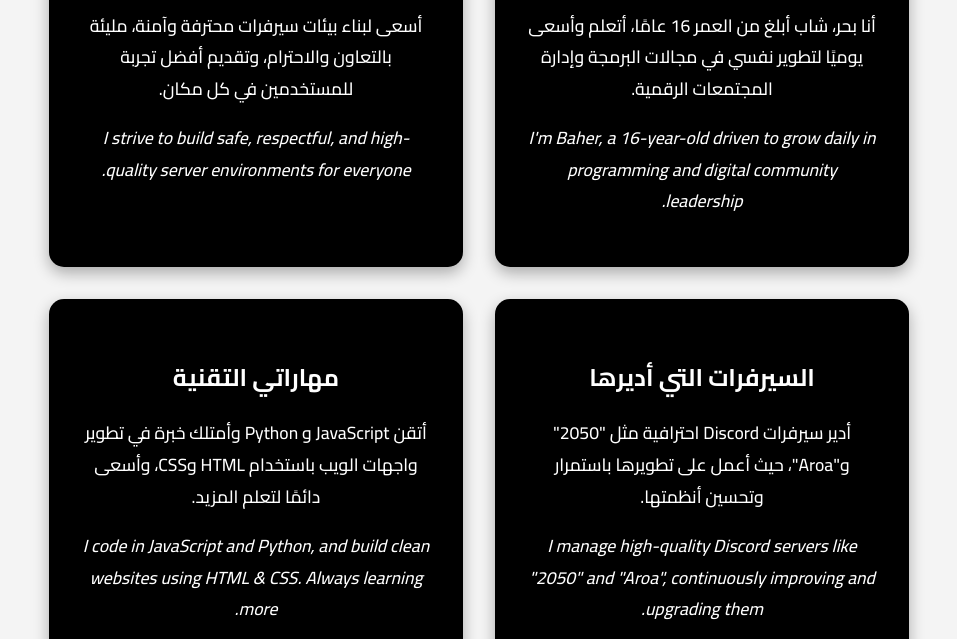
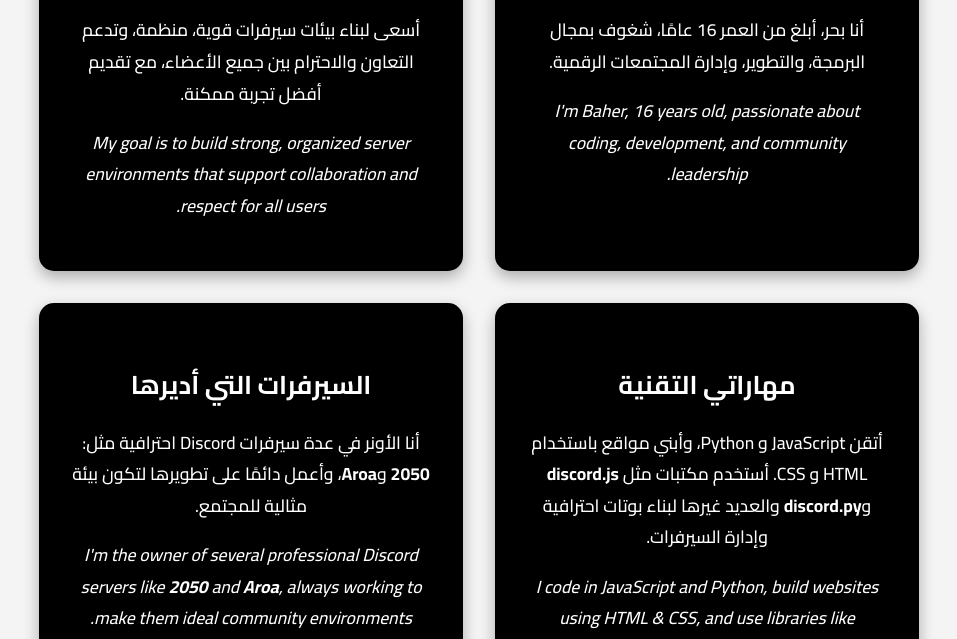
Before and after one commit to b7r11/b7r-website1, a plain HTML site: page index.html in a window 1280 px wide. Shown: the part 453-1092 px from the top of the page, without its empty margins (161-1118 px from the left). Drawn offline with nearby package versions, Linux system fonts and the light colour scheme.

Commit message:
Update index.html

```diff
--- a/index.html
+++ b/index.html
@@ -44,7 +44,7 @@
       color: #fff;
       padding: 2rem;
       border-radius: 15px;
-      width: 350px;
+      width: 360px;
       box-shadow: 0 6px 15px rgba(0,0,0,0.3);
       transition: transform 0.3s;
     }
@@ -56,7 +56,7 @@
     .card h3 {
       color: #ffffff;
       margin-bottom: 1rem;
-      font-size: 1.5rem;
+      font-size: 1.6rem;
     }
 
     .card p {
@@ -94,31 +94,31 @@
 <div class="container">
   <div class="card" data-aos="fade-up" data-aos-delay="100">
     <h3>من أنا؟</h3>
-    <p>أنا بحر، شاب أبلغ من العمر 16 عامًا، أتعلم وأسعى يوميًا لتطوير نفسي في مجالات البرمجة وإدارة المجتمعات الرقمية.</p>
-    <p><em>I'm Baher, a 16-year-old driven to grow daily in programming and digital community leadership.</em></p>
+    <p>أنا بحر، أبلغ من العمر 16 عامًا، شغوف بمجال البرمجة، والتطوير، وإدارة المجتمعات الرقمية.</p>
+    <p><em>I'm Baher, 16 years old, passionate about coding, development, and community leadership.</em></p>
   </div>
 
   <div class="card" data-aos="fade-up" data-aos-delay="200">
     <h3>أهدافي</h3>
-    <p>أسعى لبناء بيئات سيرفرات محترفة وآمنة، مليئة بالتعاون والاحترام، وتقديم أفضل تجربة للمستخدمين في كل مكان.</p>
-    <p><em>I strive to build safe, respectful, and high-quality server environments for everyone.</em></p>
+    <p>أسعى لبناء بيئات سيرفرات قوية، منظمة، وتدعم التعاون والاحترام بين جميع الأعضاء، مع تقديم أفضل تجربة ممكنة.</p>
+    <p><em>My goal is to build strong, organized server environments that support collaboration and respect for all users.</em></p>
   </div>
 
   <div class="card" data-aos="fade-up" data-aos-delay="300">
-    <h3>السيرفرات التي أديرها</h3>
-    <p>أدير سيرفرات Discord احترافية مثل "2050" و"Aroa"، حيث أعمل على تطويرها باستمرار وتحسين أنظمتها.</p>
-    <p><em>I manage high-quality Discord servers like "2050" and "Aroa", continuously improving and upgrading them.</em></p>
-  </div>
-
-  <div class="card" data-aos="fade-up" data-aos-delay="400">
     <h3>مهاراتي التقنية</h3>
-    <p>أتقن JavaScript و Python وأمتلك خبرة في تطوير واجهات الويب باستخدام HTML وCSS، وأسعى دائمًا لتعلم المزيد.</p>
-    <p><em>I code in JavaScript and Python, and build clean websites using HTML & CSS. Always learning more.</em></p>
+    <p>أتقن JavaScript و Python، وأبني مواقع باستخدام HTML و CSS. أستخدم مكتبات مثل <strong>discord.js</strong> و<strong>discord.py</strong> والعديد غيرها لبناء بوتات احترافية وإدارة السيرفرات.</p>
+    <p><em>I code in JavaScript and Python, build websites using HTML & CSS, and use libraries like <strong>discord.js</strong> and <strong>discord.py</strong> for advanced Discord bot development.</em></p>
     <div class="lang-icons">
       <img src="https://upload.wikimedia.org/wikipedia/commons/6/6a/JavaScript-logo.png" alt="JavaScript">
       <img src="https://upload.wikimedia.org/wikipedia/commons/c/c3/Python-logo-notext.svg" alt="Python">
       <img src="https://upload.wikimedia.org/wikipedia/commons/6/61/HTML5_logo_and_wordmark.svg" alt="HTML">
     </div>
+  </div>
+
+  <div class="card" data-aos="fade-up" data-aos-delay="400">
+    <h3>السيرفرات التي أديرها</h3>
+    <p>أنا الأونر في عدة سيرفرات Discord احترافية مثل: <strong>2050</strong> و<strong>Aroa</strong>، وأعمل دائمًا على تطويرها لتكون بيئة مثالية للمجتمع.</p>
+    <p><em>I'm the owner of several professional Discord servers like <strong>2050</strong> and <strong>Aroa</strong>, always working to make them ideal community environments.</em></p>
   </div>
 </div>
 
```
